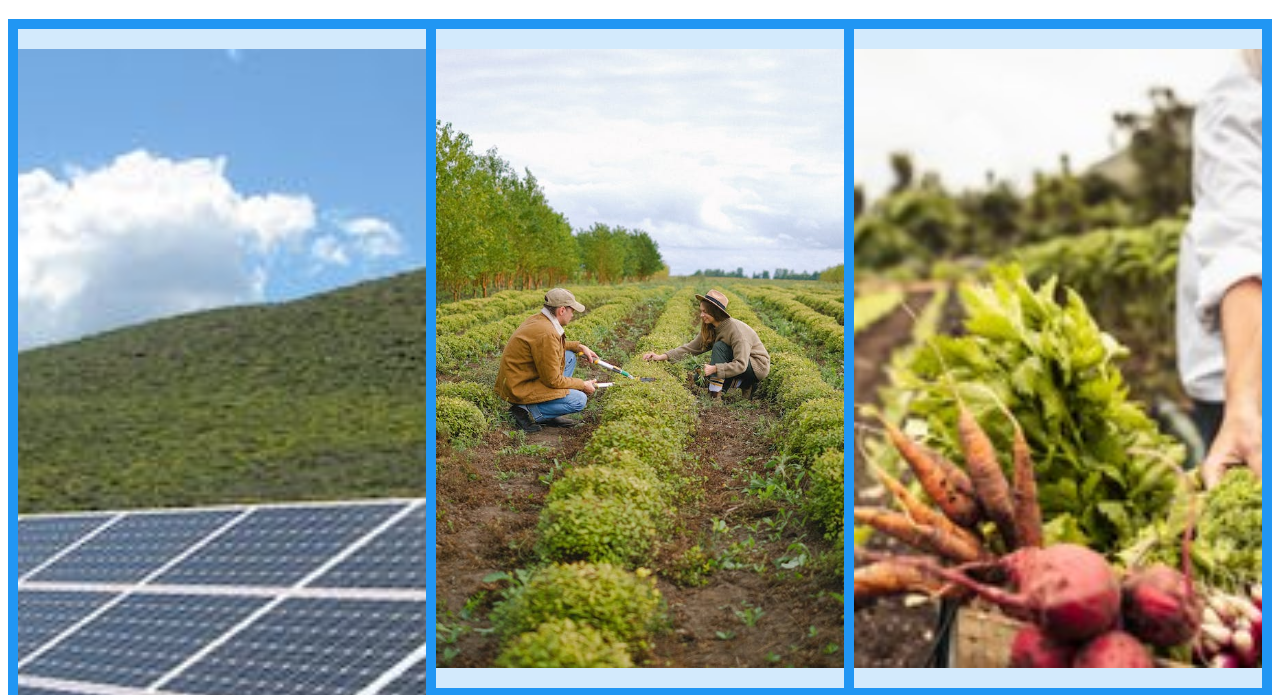
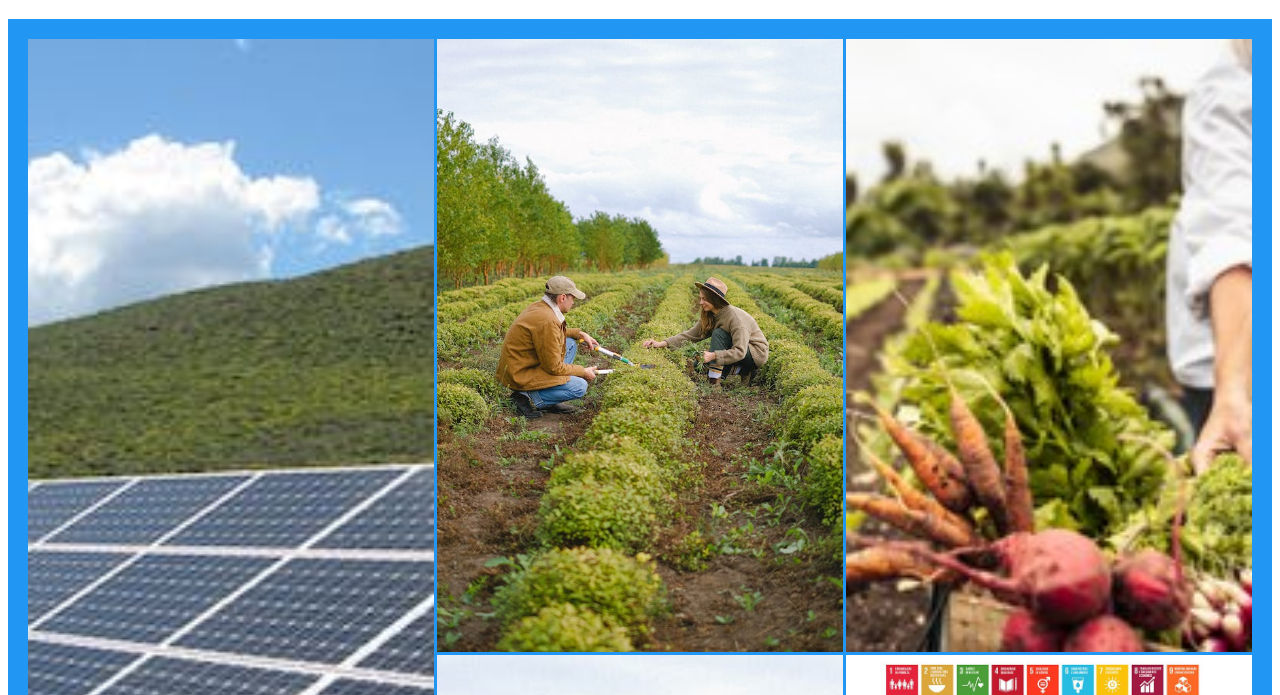
Before and after one commit to alejandralobaton/galeria, a plain HTML site: page index.html in a window 1280 px wide. Shown: the part 61-756 px from the top of the page. Drawn offline with Linux system fonts and the light colour scheme.

Commit message:
estilizando a grid container

```diff
--- a/grid.css
+++ b/grid.css
@@ -2,16 +2,16 @@
 .grid-container {
     display: grid;
     grid-template-columns: auto auto auto;
-    gap: 10px;
+    gap: 3px;
     background-color: #2196F3;
-    padding: 10px;
+    padding: 20px;
   }
 
   .grid-container > div {
     background-color: rgba(255, 255, 255, 0.8);
     text-align: center;
-    padding: 20px 0;
-    font-size: 30px;
+    padding: 0px 0;
+
   }
 
 
```
